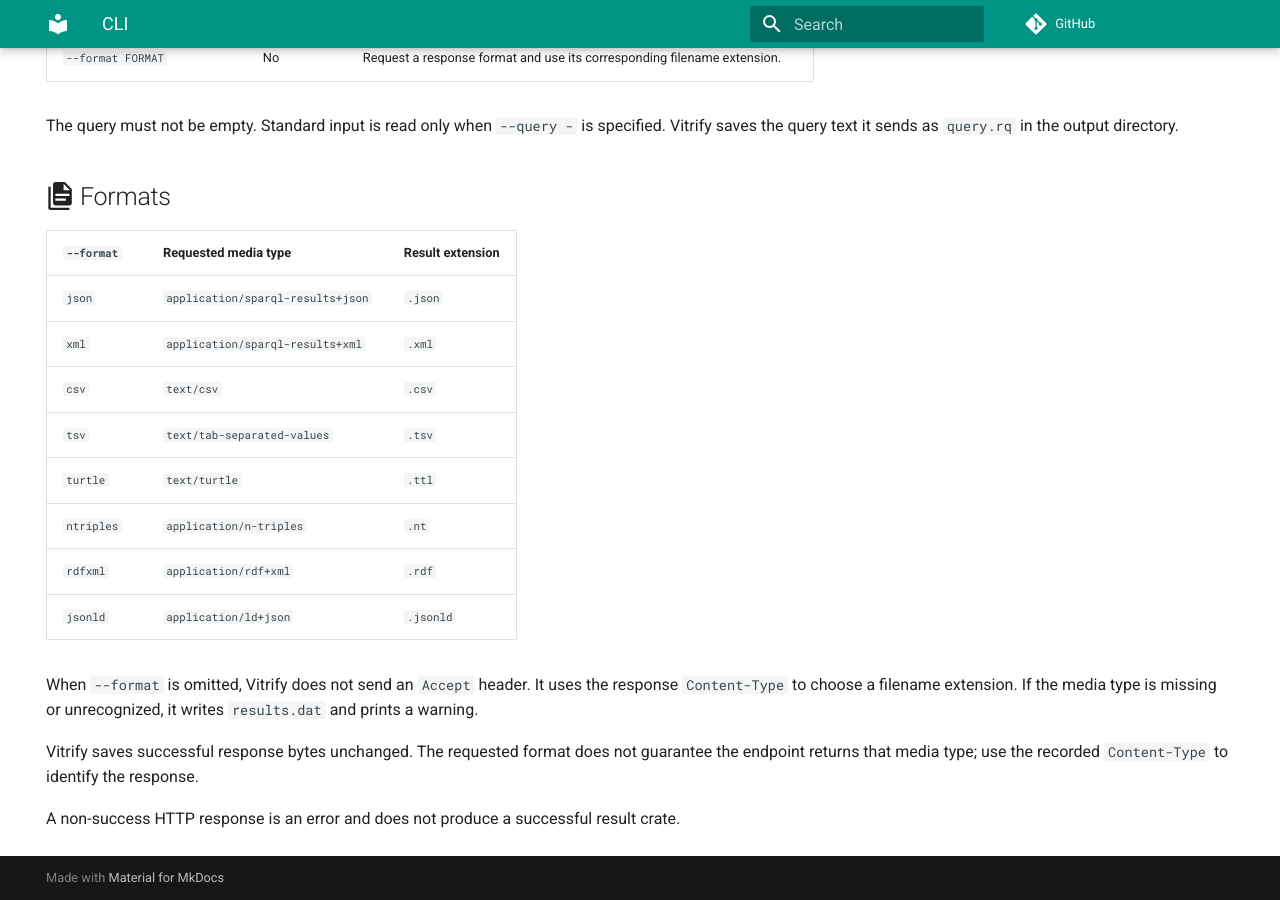
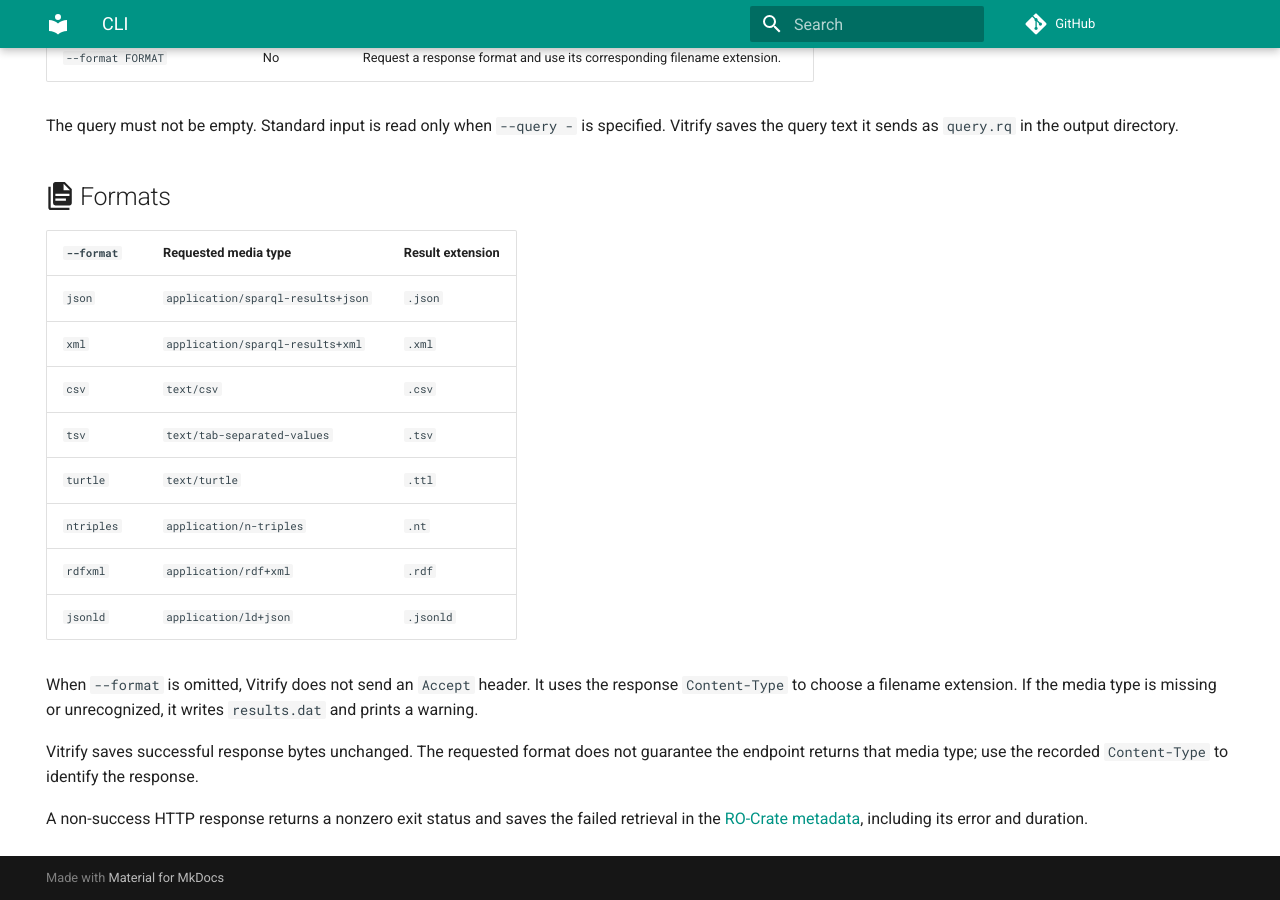
Before and after one commit to iolanta-tech/vitrify, an MkDocs documentation site: the page built from docs/cli.md, in a window 1280 px wide and 900 px high, scrolled down 623 px. Built offline with MkDocs 1.6.1 and Material for MkDocs 9.7.7, drawn with Linux system fonts in a browser that asks for light colours; comment, search, counter and statistics services are not loaded.

Commit message:
Document metadata saved on failed retrievals

```diff
--- a/docs/cli.md
+++ b/docs/cli.md
@@ -50,5 +50,6 @@ Vitrify saves successful response bytes unchanged. The requested format does
 not guarantee the endpoint returns that media type; use the recorded
 `Content-Type` to identify the response.
 
-A non-success HTTP response is an error and does not produce a successful
-result crate.
+A non-success HTTP response returns a nonzero exit status and saves the failed
+retrieval in the [RO-Crate metadata](outputs/ro-crate/index.md), including its
+error and duration.
```
